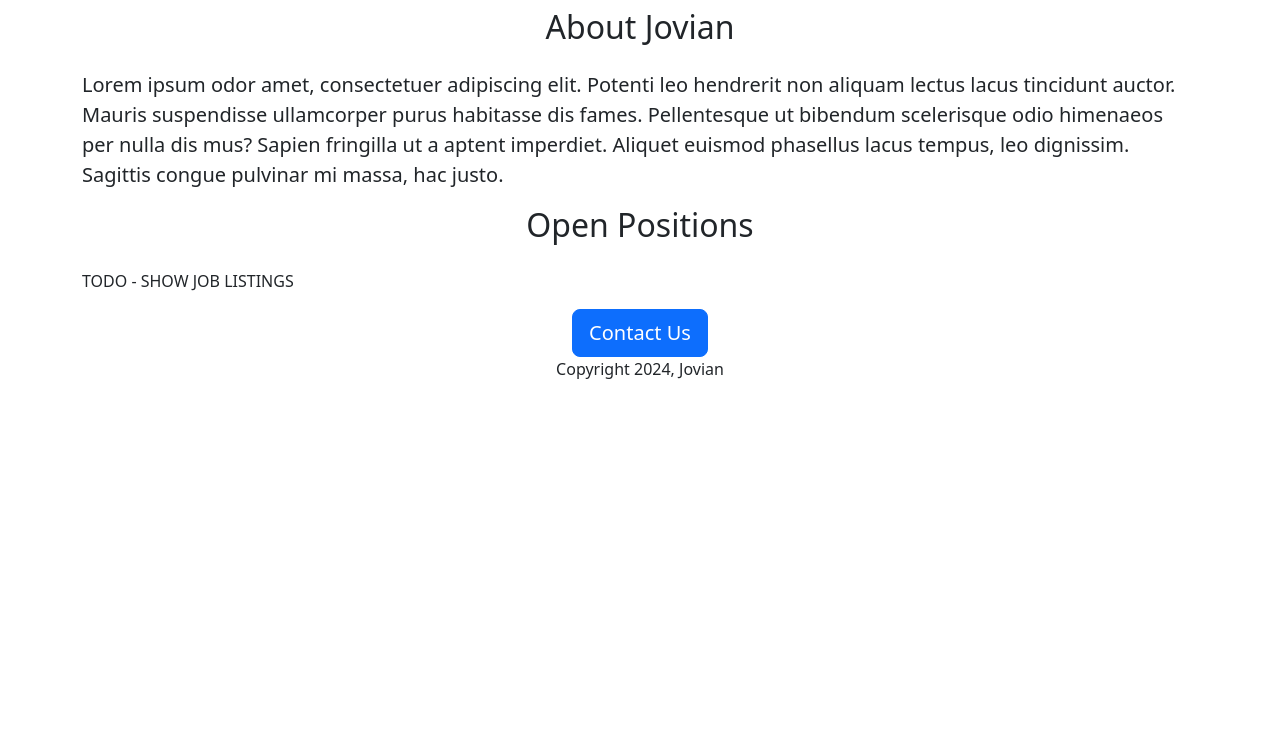
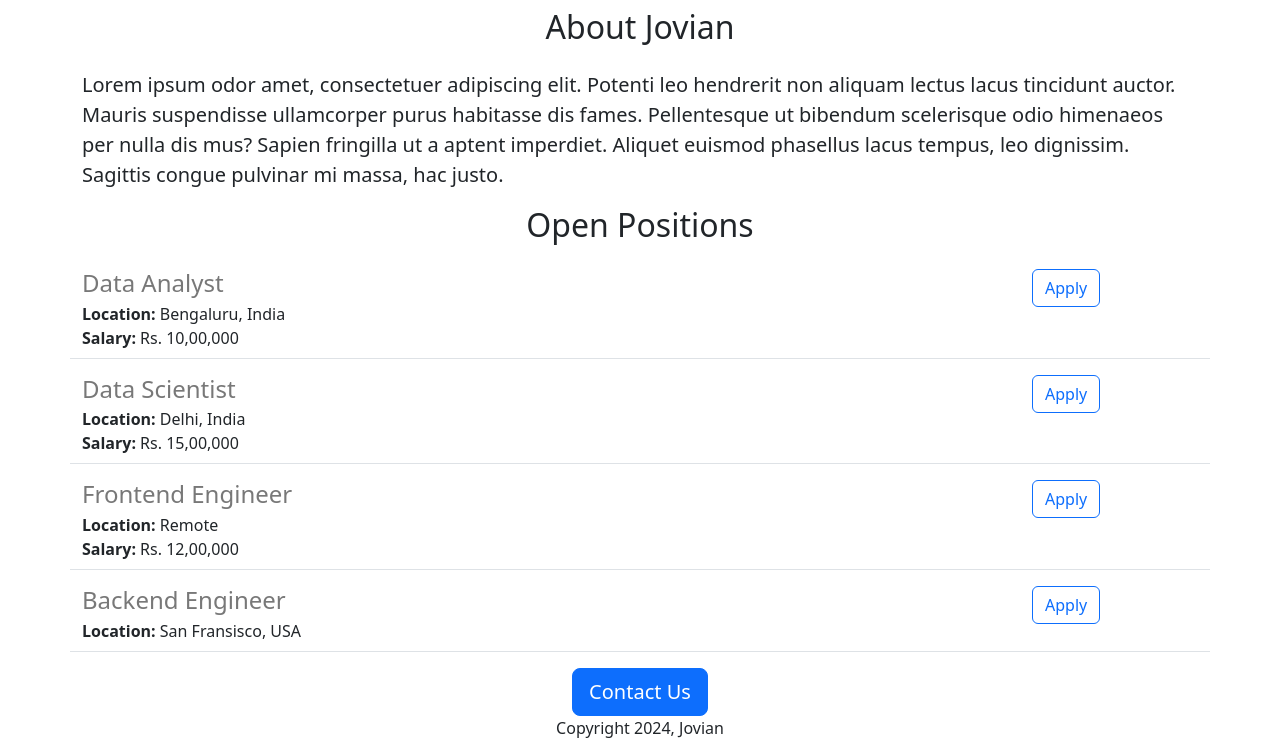
Before and after one commit to MadhukarBhaktha591/jovian-careers-website, a Flask app: page / in a window 1280 px wide. Shown: the part 440-1196 px from the top of the page. Before the commit the page ends 819 px from the top, so only its background shows below. Run offline with Flask 3, Linux system fonts and the light colour scheme.

Commit message:
added dynamic data and API route

```diff
--- a/app.py
+++ b/app.py
@@ -1,11 +1,42 @@
-from flask import Flask, render_template
+from flask import Flask, render_template, jsonify
 
 app = Flask(__name__)
+
+JOBS = [
+    {
+    'id': 1,
+    'title':'Data Analyst',
+    'location':'Bengaluru, India',
+    'salary': 'Rs. 10,00,000'
+    },
+    {
+    'id': 2,
+    'title':'Data Scientist',
+    'location':'Delhi, India',
+    'salary': 'Rs. 15,00,000'
+    },
+    {
+    'id': 3,
+    'title':'Frontend Engineer',
+    'location':'Remote',
+    'salary': 'Rs. 12,00,000'
+    },
+    {
+    'id': 4,
+    'title':'Backend Engineer',
+    'location':'San Fransisco, USA'
+    # 'salary': '$120,000'
+    }
+]
 
 @app.route("/")
 
 def hello_world():
-    return render_template('home.html')
+    return render_template('home.html', jobs = JOBS, company = 'Jovian')
+
+@app.route("/api/jobs")
+def list_jobs():
+    return jsonify(JOBS)
 
 if __name__ == "__main__":
     # print("I'm inside the if now")
--- a/templates/home.html
+++ b/templates/home.html
@@ -18,14 +18,18 @@
 </head>
 <body>
     <div class="container">
-        <h1 class="text-center mt-2 mb-4">Jovian Careers</h1>
+        <h1 class="text-center mt-2 mb-4">{{company}} Careers</h1>
         <img class="img-fluid" id="banner" src="static/banner.jpg" alt="No image" height="300px">
         <h2 class="text-center mt-2 mb-4"> About Jovian</h2>
             <p class="lead">
                 Lorem ipsum odor amet, consectetuer adipiscing elit. Potenti leo hendrerit non aliquam lectus lacus tincidunt auctor. Mauris suspendisse ullamcorper purus habitasse dis fames. Pellentesque ut bibendum scelerisque odio himenaeos per nulla dis mus? Sapien fringilla ut a aptent imperdiet. Aliquet euismod phasellus lacus tempus, leo dignissim. Sagittis congue pulvinar mi massa, hac justo.
             </p>
         <h2 class="text-center mt-2 mb-4" >Open Positions </h2>
-        <p >TODO - SHOW JOB LISTINGS</p>
+        <p >
+            {%for job in jobs%}
+                {% include 'jobitem.html'%}
+            {%endfor%}
+        </p>
         <div class="text-center">
             <button class="btn btn-primary btn-lg">Contact Us</button>
             <p>Copyright 2024, Jovian</p>
--- /dev/null
+++ b/templates/jobitem.html
@@ -0,0 +1,17 @@
+<div class="border-bottom row" style="margin-bottom: 16px; padding-bottom: 8px;">
+    <div class="col-10">
+        <h4
+            style="color: rgb(120,120,120); margin-bottom: 4px; ">{{job['title']}}</h4>
+        <div>
+            <b>Location:</b> {{job['location']}}
+        </div>
+        {% if 'salary' in job %}
+        <div>
+            <b>Salary:</b> {{job['salary']}}
+        </div>
+        {%endif%}
+    </div>
+    <div class="col-2">
+        <button type="button" class="btn btn-outline-primary">Apply</button>
+    </div>
+</div>
```
